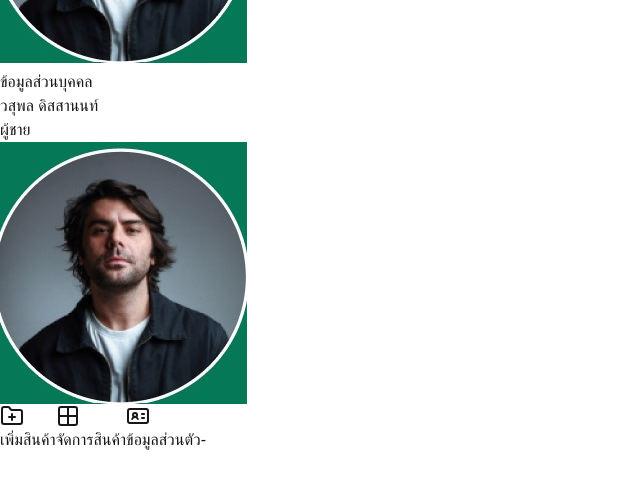
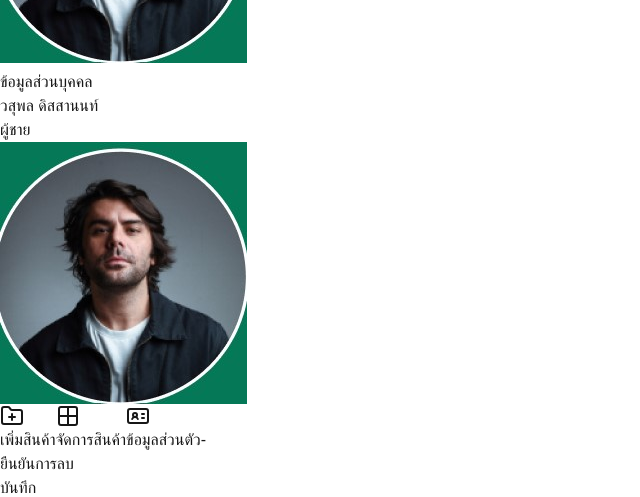
Before and after one commit to Dongy-SE2/dongy-frontend, a Next.js app: page / in a window 1280 px wide. Shown: the part 401-898 px from the top of the page, without its empty margins (0-640 px from the left). Before the commit the page ends 853 px from the top, so only its background shows below. Built offline with nearby package versions, Linux system fonts and the light colour scheme.

Commit message:
feat: add alert button

```diff
--- a/src/app/components/CustomAlert.tsx
+++ b/src/app/components/CustomAlert.tsx
@@ -0,0 +1,54 @@
+"use client"
+import React, { useState } from 'react';
+
+interface CustomAlert{
+    title: String;
+    message: String;
+    onConfirm: () => void;
+    onCancel?: () => void;
+}
+
+const CustomAlert = ({ title, message, onConfirm, onCancel }: CustomAlert) => {
+  const [isOpen, setIsOpen] = useState(false);
+
+  const handleConfirm = () => {
+    onConfirm();
+    setIsOpen(false);
+  };
+
+  const handleCancel = () => {
+    onCancel?.();
+    setIsOpen(false);
+  };
+
+  return (
+    <div>
+      <button onClick={() => setIsOpen(true)} className="bg-[#10B981] hover:bg-[#059669] text-white font-bold py-2 px-4 rounded">
+        {title}
+      </button>
+      {isOpen && (
+        <div className="fixed inset-0 bg-black bg-opacity-50 flex items-center justify-center">
+          <div className="bg-white p-8 rounded-lg shadow-md w-96 justify-center">
+            <p className="text-gray-700 mb-6">{message}</p>
+            <div className="flex justify-end">
+                <button
+                onClick={handleConfirm}
+                className="text-[#059669] font-semibold text-base px-2"
+              >
+                ตกลง
+              </button>
+              {onCancel && <button
+                onClick={handleCancel}
+                className=" text-red-700 font-semibold text-base px-2"
+              >
+                ยกเลิก
+              </button>}
+            </div>
+          </div>
+        </div>
+      )}
+    </div>
+  );
+};
+
+export default CustomAlert
--- /dev/null
+++ b/src/app/components/DeleteProductAlert.tsx
@@ -0,0 +1,29 @@
+"use client";
+import CustomAlert from "./CustomAlert";
+
+interface AlertDeleteProductProps {
+  productName: string;
+}
+
+const DeleteProductAlert: React.FC<AlertDeleteProductProps> = ({ productName }) => {
+  const handleDelete = () => {
+    console.log("Item deleted!");
+  };
+
+  const handleCancelDelete = () => {
+    console.log("Deletion cancelled!");
+  };
+
+  return (
+    <div>
+      <CustomAlert
+        title="ยืนยันการลบ"
+        message={`ท่านยืนยันที่จะลบสินค้า "${productName}" ใช่หรือไม่`}
+        onConfirm={handleDelete}
+        onCancel={handleCancelDelete}
+      />
+    </div>
+  );
+};
+
+export default DeleteProductAlert;
--- /dev/null
+++ b/src/app/components/InsertImageAlert.tsx
@@ -0,0 +1,20 @@
+"use client";
+import CustomAlert from "./CustomAlert";
+
+const InsertImageAlert: React.FC = () => {
+    const handleDelete = () => {
+      console.log("Item deleted!");
+    };
+
+    return (
+      <div>
+        <CustomAlert
+          title="บันทึก"
+          message={`กรุณาอัพโหลดอย่างน้อย 1 ภาพ`}
+          onConfirm={handleDelete}
+        />
+      </div>
+    );
+  };
+
+  export default InsertImageAlert;
--- a/src/app/components/ProfileCard.tsx
+++ b/src/app/components/ProfileCard.tsx
@@ -1,10 +1,16 @@
-function ProfileCard(props:any){
-  const {UserName, UserType, ImageSrc} = props;
+
+interface ProfileCardsProps {
+  Username: String;
+  UserType: String;
+  ImageSrc: string;
+}
+
+function ProfileCard({Username, UserType, ImageSrc}:ProfileCardsProps){
   return (
 
     <div className=" flex items-end px-6 py-4 ">
       <div className="text-right px-2">
-        <div className="font-normal text-black text-xl">{UserName}</div>
+        <div className="font-normal text-black text-xl">{Username}</div>
         <div className="font-normal text-[#A9A9A9] text-sm">{UserType}</div>
       </div>
       <img
--- a/src/app/page.tsx
+++ b/src/app/page.tsx
@@ -1,24 +1,27 @@
 import Navbar from "@/app/components/Navbar";
 import ActionButton from "./components/ActionButton";
 import ProfileCard from "./components/ProfileCard";
+import DeleteProductAlert from "./components/DeleteProductAlert";
 
 import { FolderPlus, Grid2X2, IdCard } from 'lucide-react';
+import InsertImageAlert from "./components/InsertImageAlert";
 
-export default function Home() {0
-  return (
-    <div className="bg-[#F6F7F9] bg-auto justify-center items-center">
+export default function Home() {
+
+    return (
+    <div className="min-h-screen w-full bg-[#F6F7F9] bg-auto justify-center items-center">
       <Navbar />
-      <div className="flex place-content-evenly">
+      <h1 className="flex place-content-evenly">
       <div className="w-[300px] h-[80px] font-semibold text-black text-3xl px-6 py-16">
         ข้อมูลส่วนบุคคล
         </div>
       <ProfileCard key = {0}
-            UserName = {"วสุพล ดิสสานนท์"}
+            Username = {"วสุพล ดิสสานนท์"}
             UserType = {"ผู้ชาย"}
             ImageSrc = {"/image/ProfilePicture.jpg"}
       />
+      </h1>
 
-      </div>
       <div className="flex px-9 place-content-center">
         <ActionButton key = {1}
             ActionName = {"เพิ่มสินค้า"}
@@ -28,12 +31,12 @@ export default function Home() {0
         <ActionButton key = {2}
             ActionName = {"จัดการสินค้า"}
             Icon = {<Grid2X2/>}
-            route = {"/AddProductPage"}
+            route = {"/ManageProductPage"}
         />
         <ActionButton key = {3}
             ActionName = {"ข้อมูลส่วนตัว"}
             Icon = {<IdCard/>}
-            route = {"/AddProductPage"}
+            route = {"/ProfilePage"}
         />
         <ActionButton key = {4}
             ActionName = {"-"}
@@ -41,6 +44,10 @@ export default function Home() {0
             route = {""}
         />
       </div>
+      <DeleteProductAlert productName="รองเท้า"/>
+      <InsertImageAlert/>
     </div>
+
+
   );
 }
```
